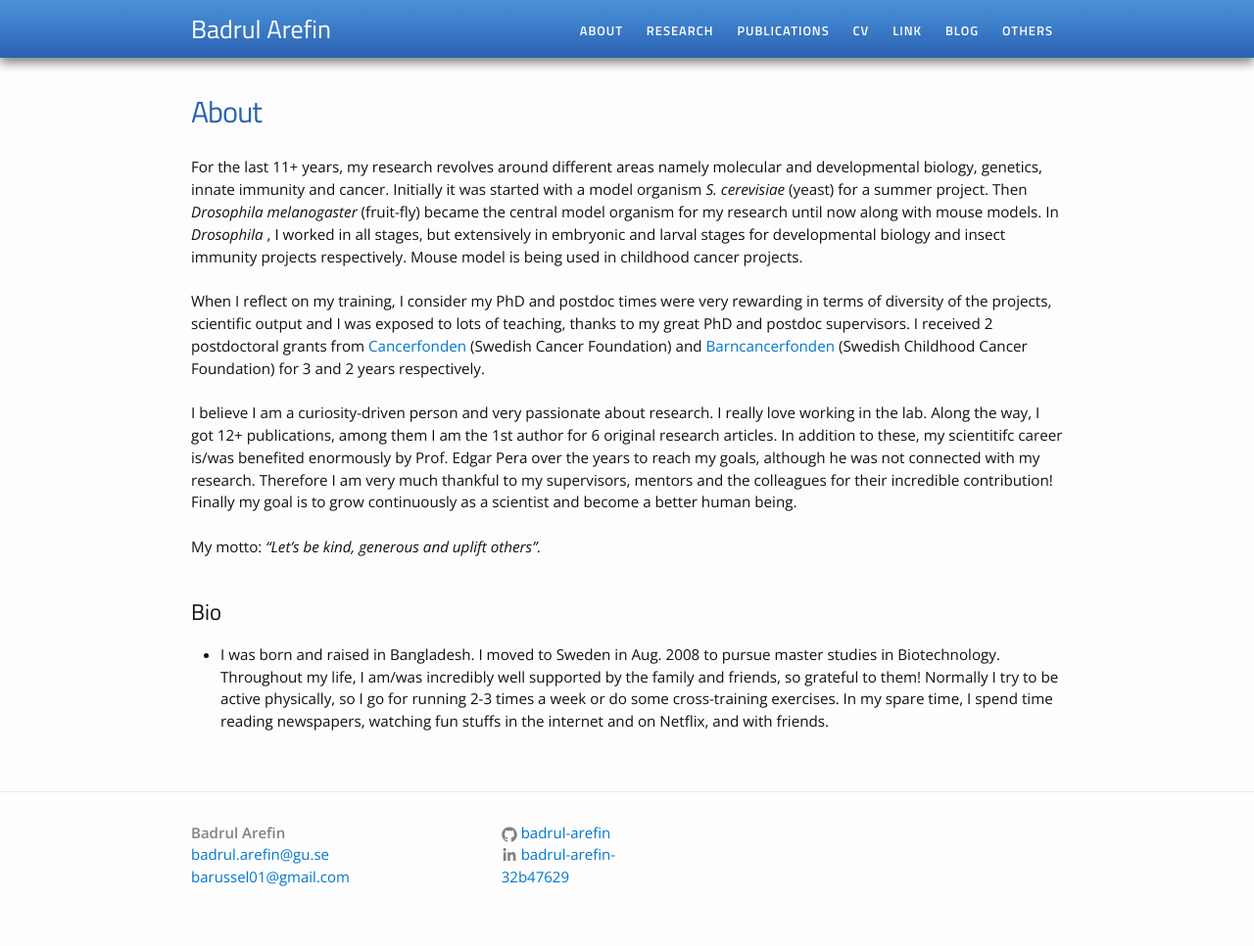
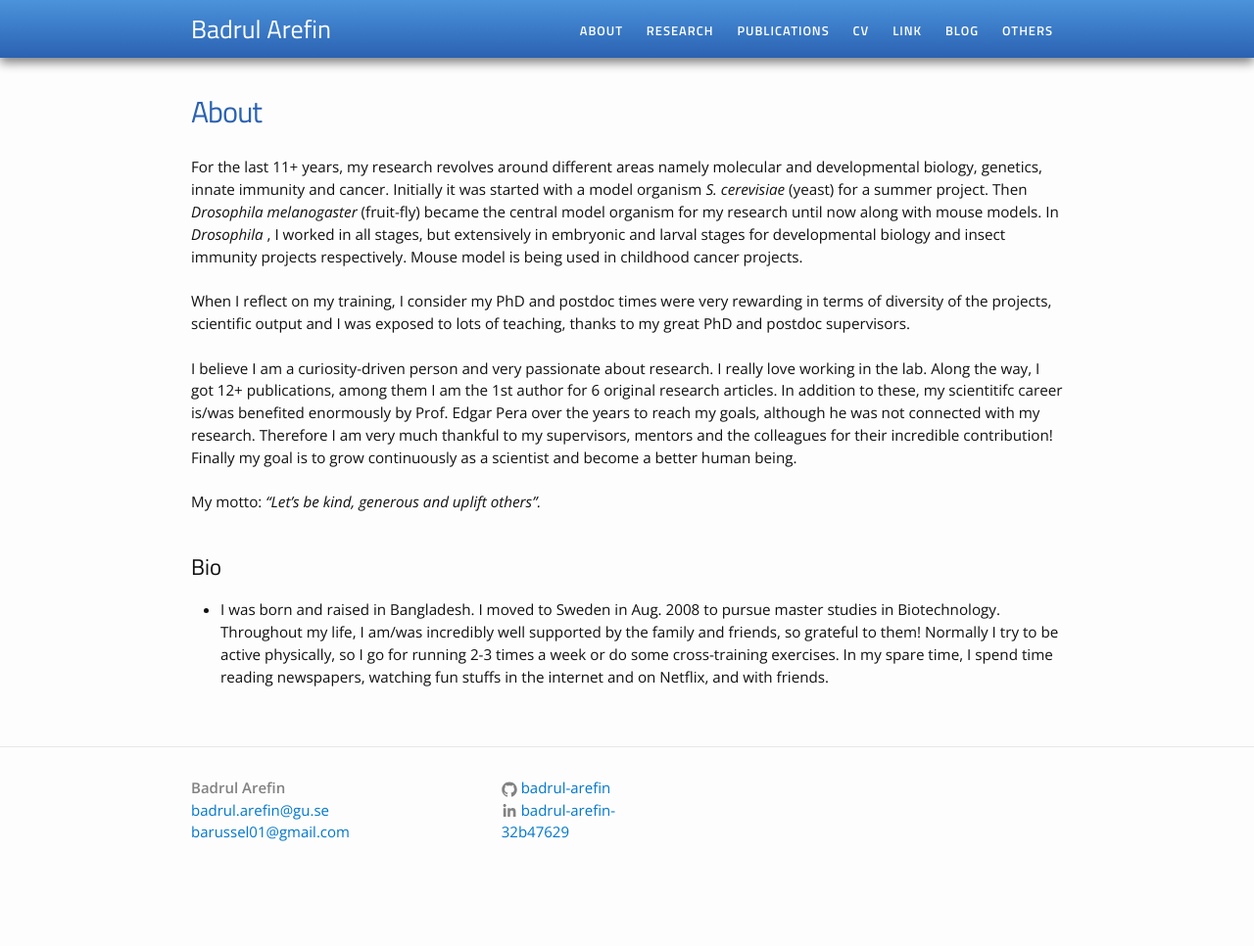
Before and after one commit to Badrul-Arefin/badrul-arefin.github.io, a Jekyll site: the page built from about.md, in a window 1280 px wide. Shown: the whole page at 98% size. Built offline with Jekyll 4.4.1, drawn with Linux system fonts in a browser that asks for light colours; after the commit the page ends 921 px from its top, so only the background shows below that.

Commit message:
Update about.md

```diff
--- a/about.md
+++ b/about.md
@@ -6,7 +6,7 @@ permalink: /about/
 
 For the last 11+ years, my research revolves around different areas namely molecular and developmental biology, genetics, innate immunity and cancer. Initially it was started with a model organism <i> S. cerevisiae </i> (yeast) for a summer project. Then <i> Drosophila melanogaster </i> (fruit-fly) became the central model organism for my research until now along with mouse models. In <i> Drosophila </i>, I worked in all stages, but extensively in embryonic and larval stages for developmental biology and insect immunity  projects respectively. Mouse model is being used in childhood cancer projects.
 <br><br>
-When I reflect on my training, I consider my PhD and postdoc times were very rewarding in terms of diversity of the projects, scientific output and I was exposed to lots of teaching, thanks to my great PhD and postdoc supervisors. I received 2 postdoctoral grants from <a href="https://www.cancerfonden.se/forskning/for-forskare/samtliga-anslagsbeslut"> Cancerfonden </a> (Swedish Cancer Foundation) and <a href="https://www.barncancerfonden.se/for-forskare/forskningsanslag/beviljade-forskningsanslag-och-tjanster/"> Barncancerfonden </a> (Swedish Childhood Cancer Foundation) for 3 and 2 years respectively.
+When I reflect on my training, I consider my PhD and postdoc times were very rewarding in terms of diversity of the projects, scientific output and I was exposed to lots of teaching, thanks to my great PhD and postdoc supervisors.
 <br><br>
 I believe I am a curiosity-driven person and very passionate about research. I really love working in the lab. Along the way, I got 12+ publications, among them I am the 1st author for 6 original research articles. In addition to these, my scientitifc career is/was benefited enormously by Prof. Edgar Pera over the years to reach my goals, although he was not connected with my research. Therefore I am very much thankful to my supervisors, mentors and the colleagues for their incredible contribution! Finally my goal is to grow continuously as a scientist and become a better human being. <br><br>
 My motto: <i>"Let's be kind, generous and uplift others".</i><br><br>
```
